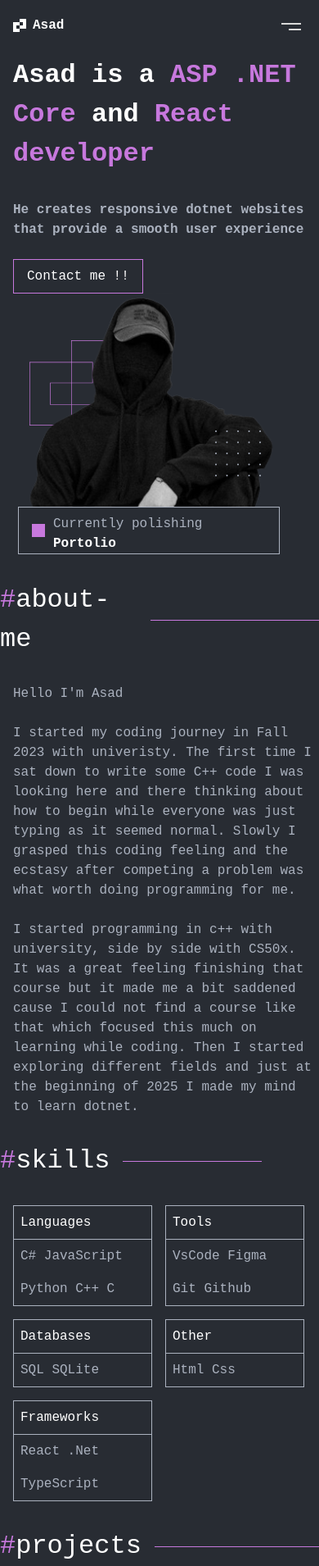
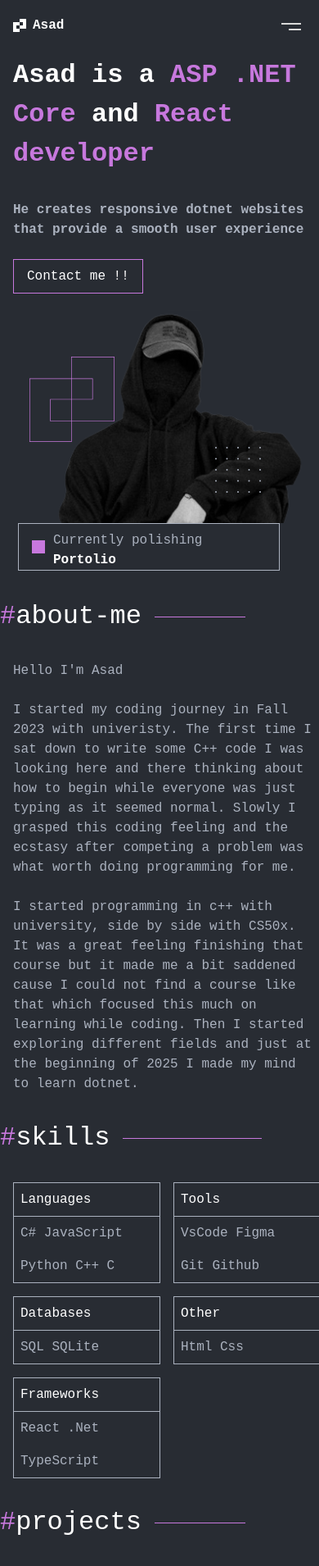
Before and after one commit to Asad-960/Portfolio, a React (Vite) app: page / in a window 390 px wide. Shown: the top 1910 px of the page at 82% size. Built offline with nearby package versions, Linux system fonts and the light colour scheme; a web font is replaced by a local one.

Commit message:
Fix: Mobile Responsiveness

```diff
--- a/src/components/AboutMe/AboutMe.tsx
+++ b/src/components/AboutMe/AboutMe.tsx
@@ -38,8 +38,8 @@ const Wrapper = styled.div`
     display: flex;
     gap: ${rem(166)};
     position: relative;
-
     @media ${QUERIES.phoneAndBelow} {
+        width: 100%;
         padding-top: ${rem(30)};
         display: block;
     }
@@ -67,7 +67,7 @@ const Line = styled.div`
     margin-top: ${rem(32)};
     @media ${QUERIES.phoneAndBelow}
     {
-        width: ${rem(211)};
+        width: ${rem(111)};
     }
 `;
 const Square = styled.div`
@@ -89,13 +89,14 @@ const LeftSide = styled.div`
     @media ${QUERIES.tabletAndBelow}
     {
         display: block;
-        width: 100%;
+        width: 100vw;
     }
 `;
 const Text = styled.p`
     font-size: ${rem(16)};
     color: ${COLORS.gray};
     padding-left: ${rem(16)};
+    user-select: none;
 `;
 const RightSide = styled.div`
     width: 20%;
--- a/src/components/App/App.tsx
+++ b/src/components/App/App.tsx
@@ -31,6 +31,8 @@ const Wrapper = styled.div`
 const ContentWrapper = styled.div`
   height: 100%;
   width: 100%;
+  display: flex;
+  flex-direction: column;
   @media (${QUERIES.laptopAndUp})
   {
     width: calc(100% - ${rem(342)});
--- a/src/components/Contacts/Contacts.tsx
+++ b/src/components/Contacts/Contacts.tsx
@@ -140,7 +140,7 @@ const Line = styled.div`
     margin-left: ${rem(16)};
     @media ${QUERIES.phoneAndBelow}
     {
-        width: ${rem(181)};
+        width: ${rem(111)};
     }
 `;
 
@@ -171,7 +171,7 @@ const RowOneInput = styled(Input)
     margin-right: 16px;
 
     @media ${QUERIES.phoneAndBelow}{
-        width: ${rem(244.8)};
+        width: ${rem(234.8)};
     }
 `;
 const RowTwo = styled.div`
@@ -182,7 +182,7 @@ const Title = styled(Input)
     height: 37px;
     width: ${rem(505 * 1.5)};
     @media ${QUERIES.phoneAndBelow}{
-        width: ${rem(505)};
+        width: ${rem(485.89)};
     }
 `;
 const RowThree = styled.div`
@@ -201,7 +201,7 @@ const Description = styled.textarea
         color: ${COLORS.gray};
     }
     @media ${QUERIES.phoneAndBelow}{
-        width: ${rem(505)};
+        width: ${rem(485.89)};
     }
 `;
 
--- a/src/components/Hero/Hero.tsx
+++ b/src/components/Hero/Hero.tsx
@@ -47,7 +47,9 @@ const Text = styled.div`
     margin-top: ${rem(74)};
     flex: 1;
     margin-left: 1px;
+    user-select: none;
     @media ${QUERIES.phoneAndBelow} {
+        width: 100%;
         margin-top: ${rem(34)};
         margin-left: 16px;
         margin-right: 16px;
@@ -84,8 +86,10 @@ const HeroWrapper = styled.div`
     height: fit-content;
     @media (${QUERIES.phoneAndBelow})
     {
+        /* background: ${COLORS.white}; */
+        width: 100vw;
         margin-left: 22px;
-        margin-right: 22px;
+
     }
 `;
 const HeroImage = styled.img`
@@ -96,6 +100,8 @@ const HeroImage = styled.img`
         width: 307.91px;
         height: 260.08px;
         margin: auto;
+        margin-top: 20px;
+
     }
     @media (${QUERIES.tabletOnly})
     {
--- a/src/components/Projects/Projects.tsx
+++ b/src/components/Projects/Projects.tsx
@@ -43,6 +43,10 @@ const Projects = () => {
 }
 const Wrapper = styled.div`
     background: ${COLORS.background};
+    @media ${QUERIES.laptopAndUp}
+    {
+        padding-top: ${rem(123)};
+    }
 `;
 const Header = styled.div`
     display: flex;
@@ -69,7 +73,7 @@ const Line = styled.div`
 
     @media ${QUERIES.phoneAndBelow}
     {
-        width: ${rem(211)};
+        width: ${rem(111)};
     }
 `;
 
@@ -97,6 +101,7 @@ const ProjectWrapper = styled.div`
         margin: 0 ${rem(16)};
         flex-direction: column;
         align-items: center;
+        width: fit-content;
     }
 `;
 const Modal = styled.div`
--- a/src/components/Skills/Skills.tsx
+++ b/src/components/Skills/Skills.tsx
@@ -60,7 +60,6 @@ const Wrapper = styled.div`
     width: 100%;
     background-color: ${COLORS.background};
     height: ${rem(500)};
-
     @media ${QUERIES.phoneAndBelow}
     {
         padding-top: ${rem(30)};
@@ -154,6 +153,12 @@ const SkillsWrapper = styled.div`
     display: flex;
     flex-direction: column;
     max-height: fit-content;
+    @media ${QUERIES.phoneAndBelow}
+    {
+        min-width: ${rem(180)};
+        max-width: ${rem(200)};
+
+    }
 
 `
 const SkillText = styled.div`
@@ -167,8 +172,13 @@ const SkillText = styled.div`
 `;
 
 const Languages = styled(SkillsWrapper)`
+
 `;
 const Databases = styled(SkillsWrapper)`
+    @media ${QUERIES.phoneAndBelow}
+    {
+        width: 142px;
+    }
 `;
 const Tools = styled(SkillsWrapper)`
 `;
@@ -186,10 +196,14 @@ const SecondSkillColumn = styled.div`
     display: flex;
     flex-direction: column;
     gap: ${rem(16)};
+    @media (${QUERIES.phoneAndBelow}){
+
+    }
 `;
 const ThirdSkillColumn = styled(SecondSkillColumn)`
     @media (${QUERIES.phoneAndBelow}){
         position: relative;
         top: -${rem(139)};
+
     }
 `;
```
